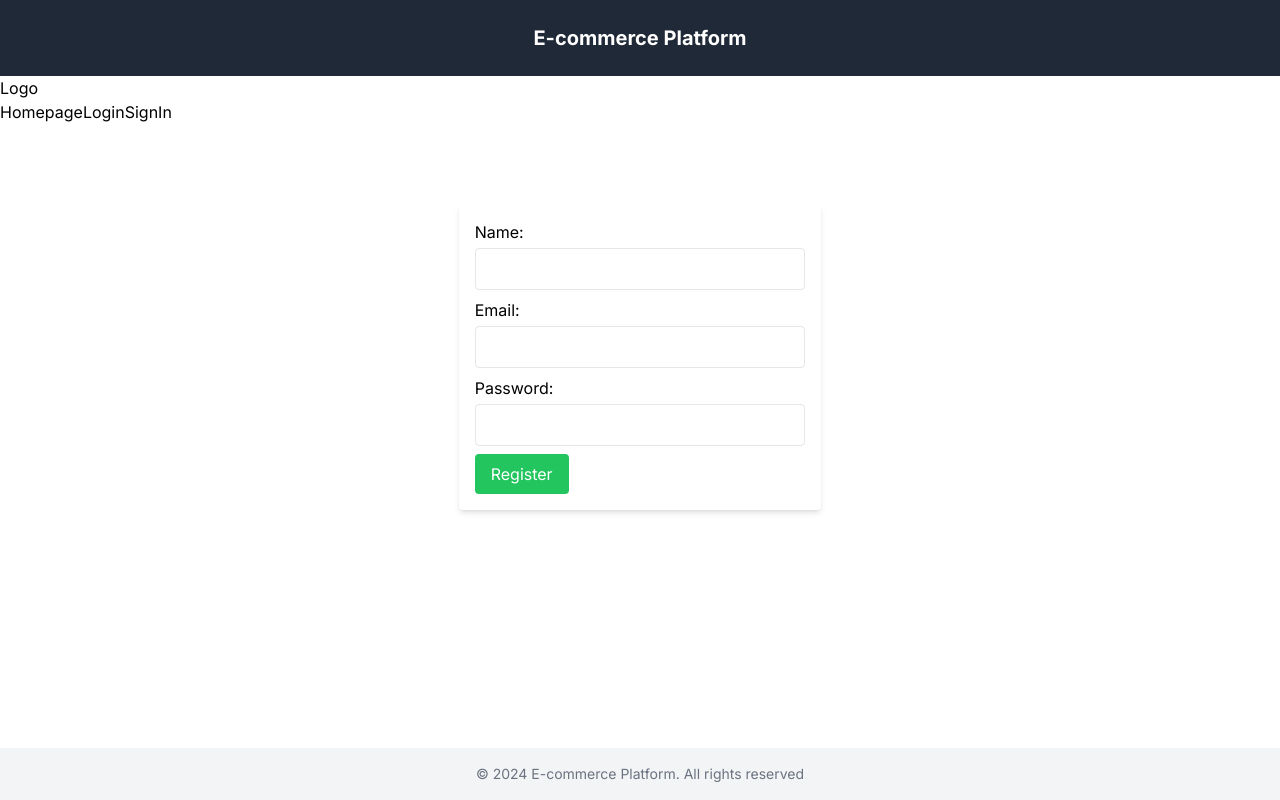
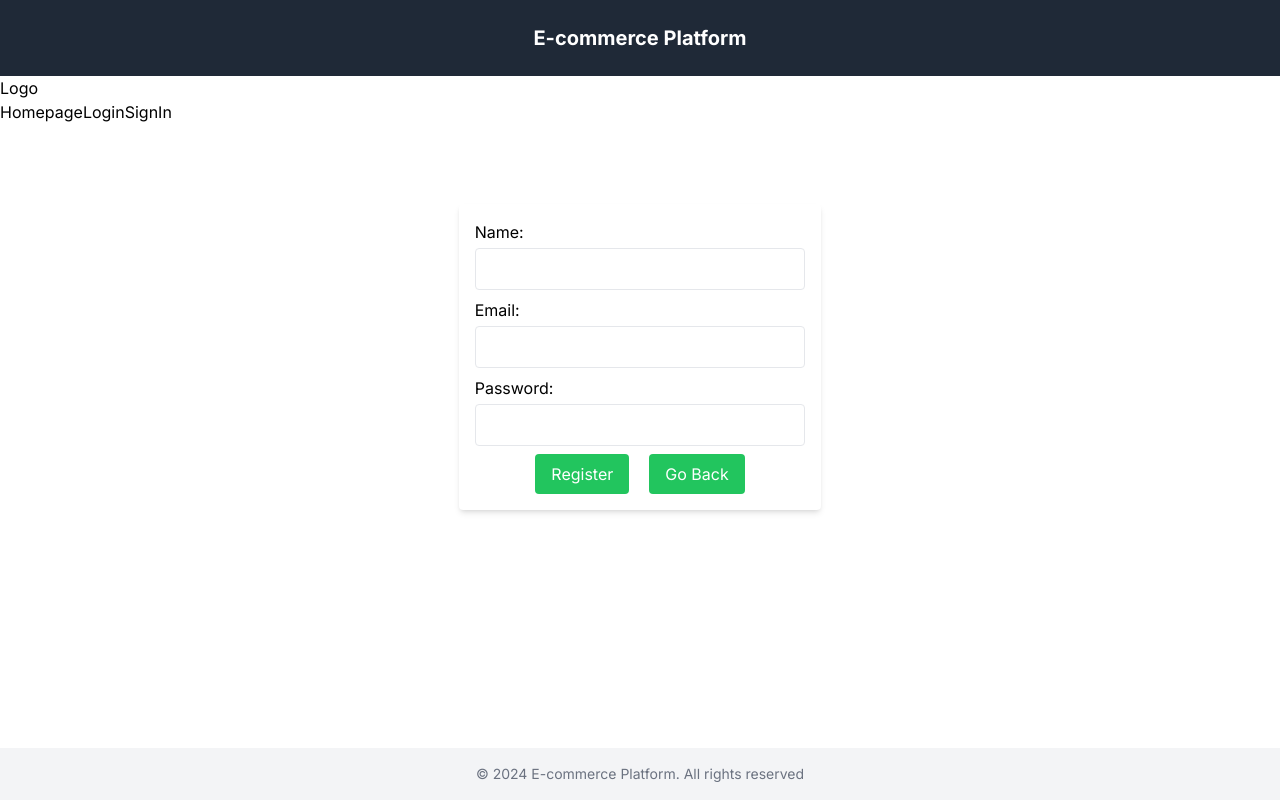
Before and after one commit to MrBartosz/E-commercePlatform, a Next.js app: page /signIn in a window 1280 px wide. Built offline with nearby package versions, Linux system fonts and the light colour scheme.

Commit message:
feature: add Go-Back-button

```diff
--- a/src/app/signIn/page.tsx
+++ b/src/app/signIn/page.tsx
@@ -28,6 +28,10 @@ const SignInPage: React.FC = () => {
   const handleSubmit = (e: FormEvent<HTMLFormElement>) => {
     e.preventDefault()
     router.push('/')
+  }
+
+  const handleGoBackClick = () => {
+    router.push('/login')
   }
 
   return (
@@ -71,13 +75,21 @@ const SignInPage: React.FC = () => {
             required
           />
         </label>
-
+        <div className='flex justify-center gap-5'>
           <button
             type='submit'
             className='bg-green-500 text-white py-2 px-4 rounded hover:bg-green-600'
           >
             Register
           </button>
+          <button
+            type='button'
+            className='bg-green-500 text-white py-2 px-4 rounded hover:bg-green-600'
+            onClick={handleGoBackClick}
+          >
+            Go Back
+          </button>
+        </div>
       </form>
     </div>
   )
```
Lines whose indentation alone changed are shown as unchanged.
